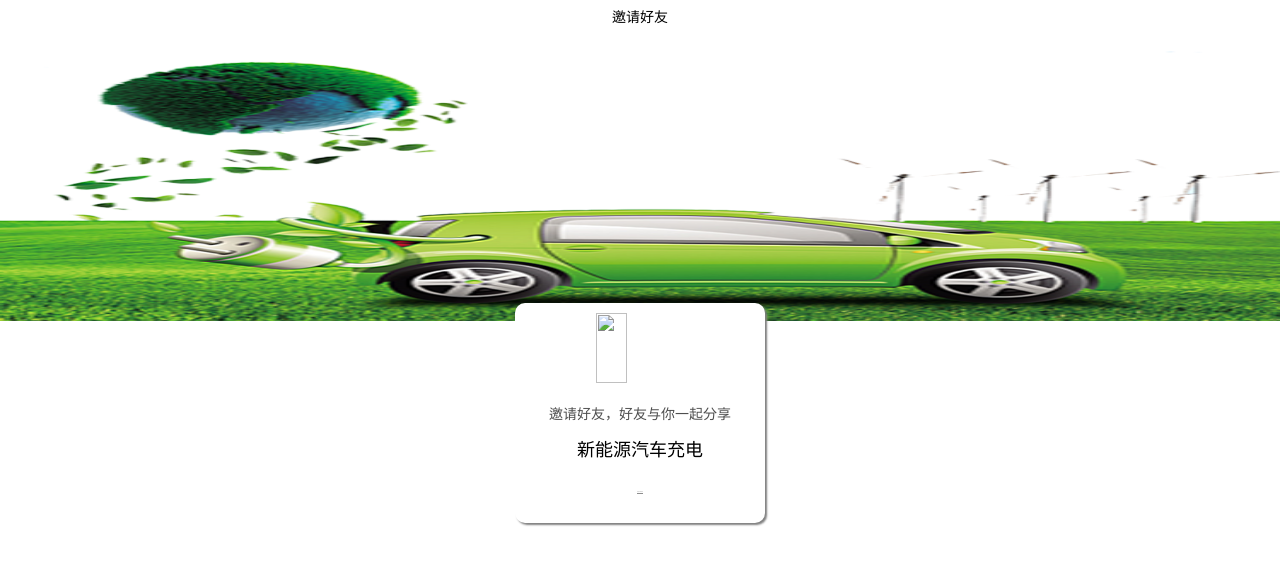
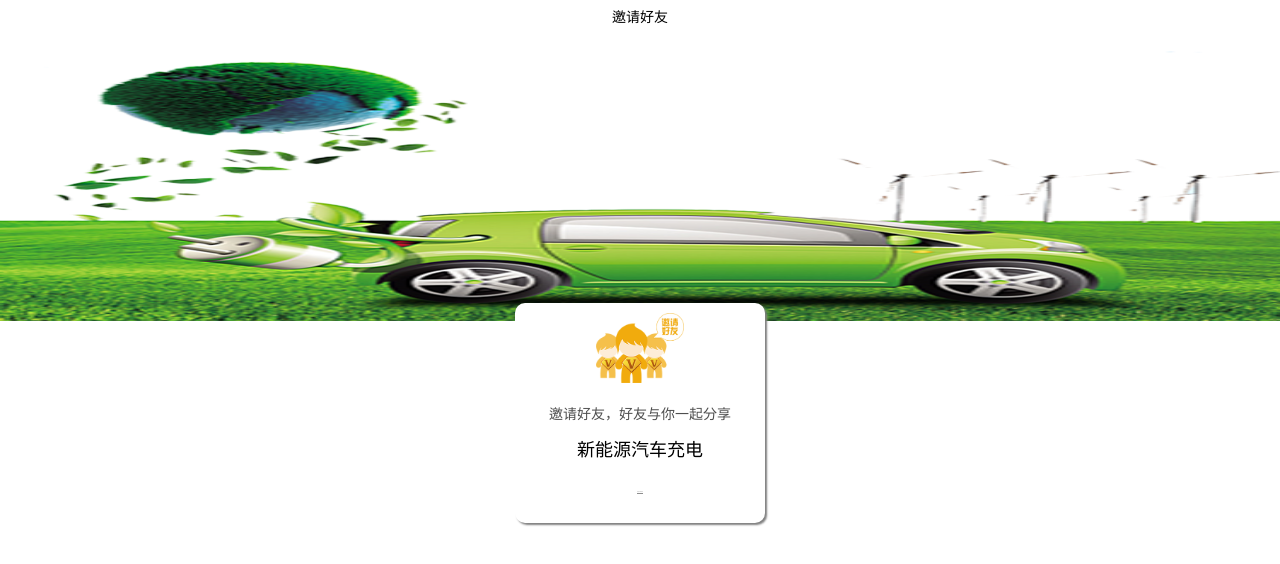
Before and after one commit to heyouquan/heyouquan.github.io, a plain HTML site: page zhuye.html in a window 1280 px wide. Drawn offline with Linux system fonts and the light colour scheme; files whose address does not match are found by name.

Commit message:
Update zhuye.html

```diff
--- a/zhuye.html
+++ b/zhuye.html
@@ -73,7 +73,7 @@
     <div id="img">
     </div>
     <div class="content">
-        <img src="../images/person.png" width="35%" id="d1">
+        <img src="./person.png" width="35%" id="d1">
         <div class="text">
             <p id="d2">邀请好友，好友与你一起分享</p>
             <p id="d3">新能源汽车充电</p>
```
